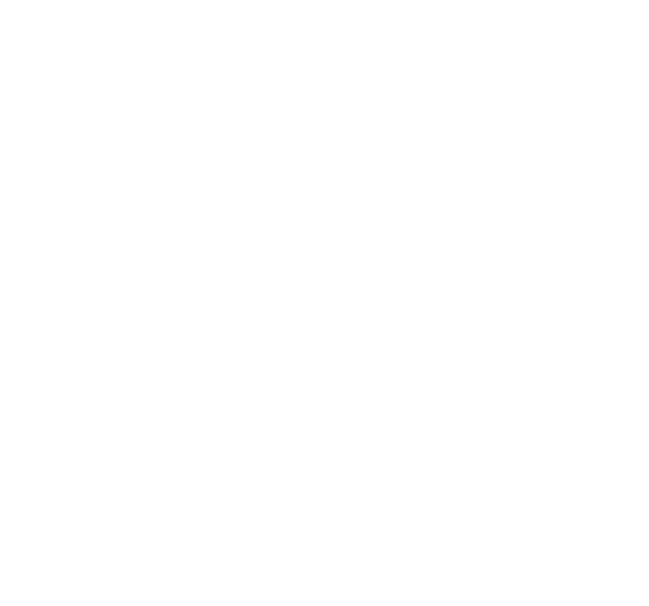
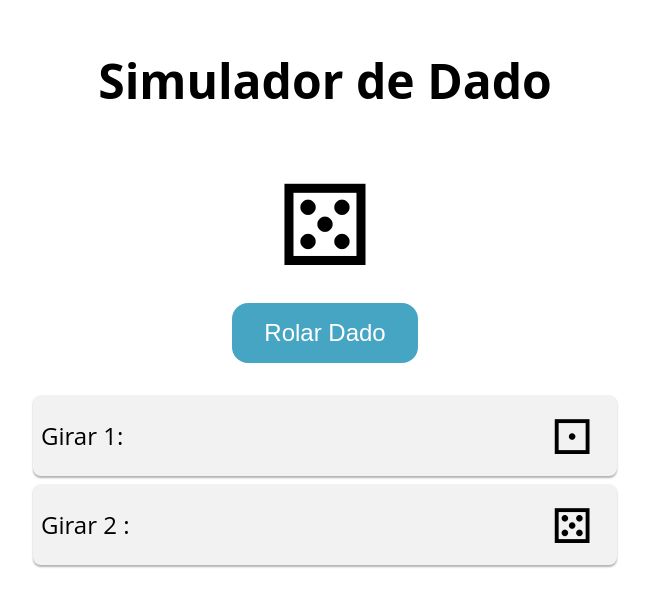
Before and after one commit to eduardoalen/simular-um-dado, a plain HTML site: page index.html in a window 1280 px wide. Shown: the whole page, without its empty margins (315-964 px from the left). Drawn offline with Linux system fonts and the light colour scheme.

Commit message:
Estilizando com o CSS

```diff
--- a/css/style.css
+++ b/css/style.css
@@ -0,0 +1,54 @@
+body{
+    font-family: "Open Sans", sans-serif;
+    text-align: center;
+    margin: 0;
+}
+
+h1 {
+    font-size: 3rem;
+    margin-top: 3rem;
+}
+
+.dado {
+    font-size: 7rem;
+    margin: 5px;
+}
+
+button {
+    background-color: #47a5c4;
+    color: #FFFFFF;
+    font-size: 1.5rem;
+    padding: 1rem 2rem;
+    border: none;
+    border-radius: 1rem;
+    cursor: pointer;
+    transition: background-color .3s ease;
+}
+
+button:hover{
+    background-color: #2e8baf;
+}
+
+ul {
+    list-style: none;
+    padding: 0;
+    max-width: 600px;
+    margin: 2rem auto;
+}
+
+li {
+    font-size: 1.5rem;
+    padding: .5rem;
+    margin: .5rem;
+    background-color: #f2f2f2;
+    border-radius: .5rem;
+    box-shadow: 0 2px 2px rgba(0, 0, 0, .3);
+    display: flex;
+    justify-content: space-between;
+    align-items: center;
+}
+
+li span {
+    font-size: 3rem;
+    margin-right: 1rem;
+}
--- a/index.html
+++ b/index.html
@@ -3,12 +3,23 @@
 <head>
     <meta charset="UTF-8">
     <meta name="viewport" content="width=device-width, initial-scale=1.0">
-    <title>Simular dado</title>
+    <title>Simulador de Dado</title>
 
     <link rel="stylesheet" href="css/style.css">
 
 </head>
 <body>
+    <h1>Simulador de Dado</h1>
+    <div class="dado" id="dado">
+        &#9860;
+    </div>
+    <button id="rolar-botao">Rolar Dado</button>
+    <ul id="historico-rolagem">
+        <li>Girar 1: <span>&#9856;</span></li>
+        <li>Girar 2 : <span>&#9860;</span></li>
+
+    </ul>
+
 
 
     <script src="js/script.js"></script>
```
